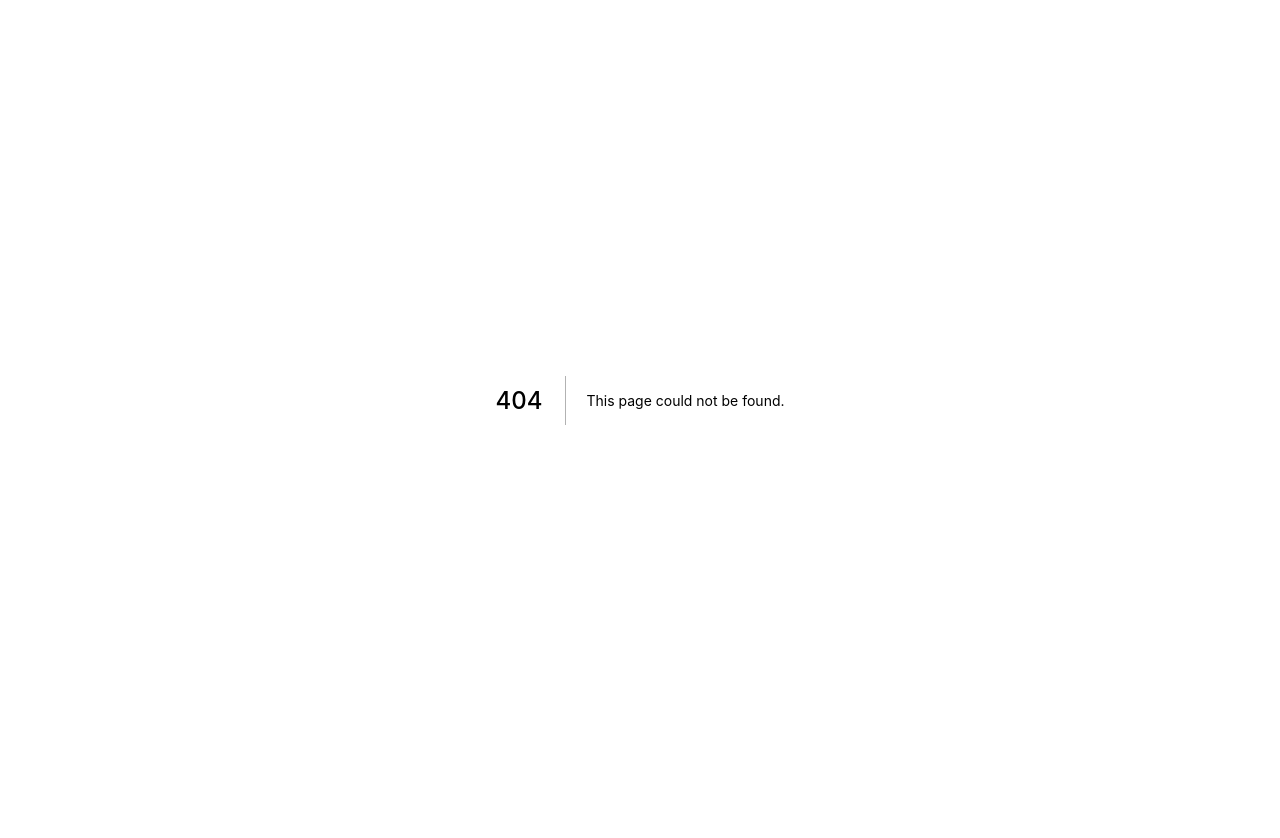
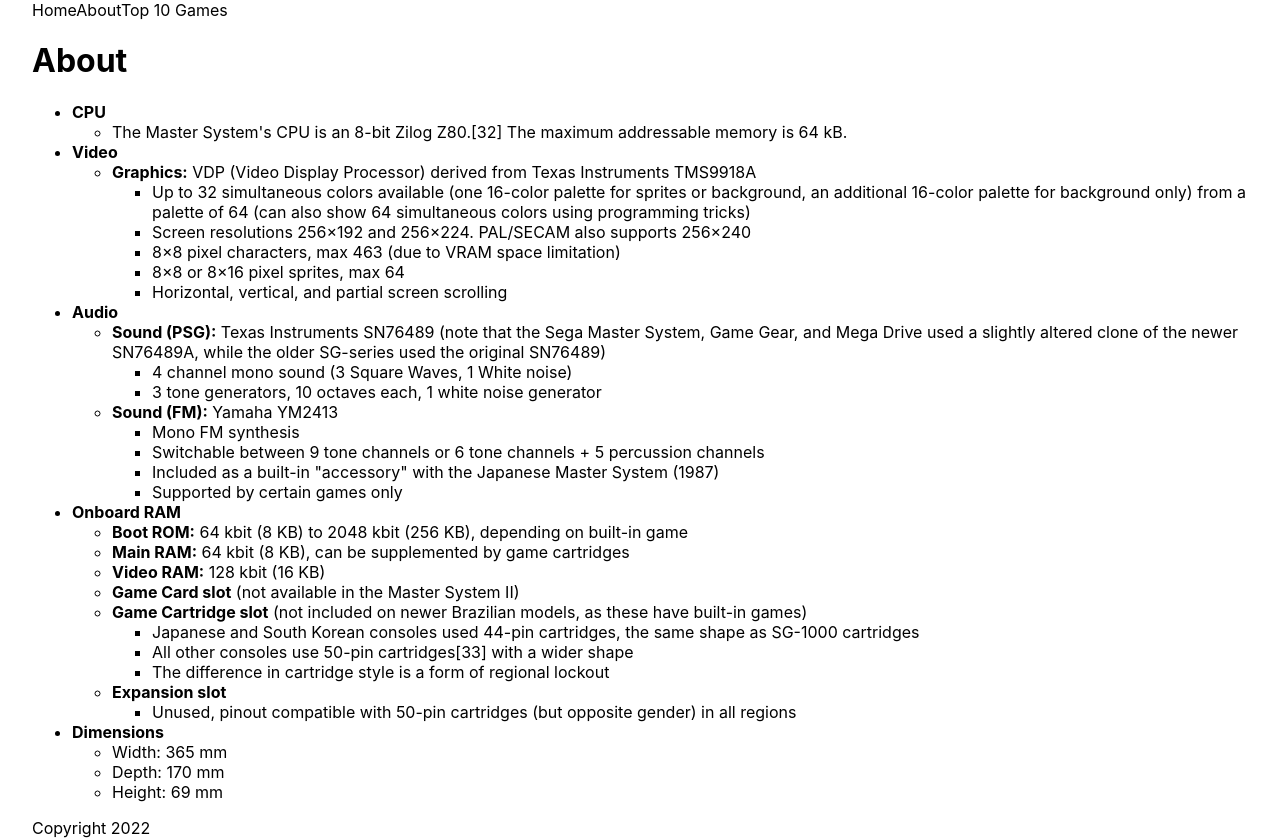
Before and after one commit to difiouze/nextjs-sega, a Next.js app: page /about in a window 1280 px wide. Before the commit this address had no page. Before the commit the page ends 800 px from the top, so only its background shows below. Built offline with nearby package versions, Linux system fonts and the light colour scheme.

Commit message:
First commit

```diff
--- /dev/null
+++ b/components/Footer.js
@@ -0,0 +1,11 @@
+import styles from '../styles/Home.module.css'
+
+const Footer = () => {
+    return (
+        <div className={styles.container}>
+            Copyright 2022
+        </div>
+    )
+}
+
+export default Footer;
--- /dev/null
+++ b/components/Layout.js
@@ -0,0 +1,14 @@
+import Navbar from "./Navbar";
+import Footer from "./Footer";
+
+const Layout = ({ children }) => {
+  return (
+    <div className="content">
+      <Navbar />
+      {children}
+      <Footer />
+    </div>
+  );
+};
+
+export default Layout;
--- /dev/null
+++ b/components/Navbar.js
@@ -0,0 +1,14 @@
+import Link from "next/link";
+import styles from '../styles/Home.module.css'
+
+const Navbar = () => {
+    return (
+        <div className={styles.container}>
+            <Link href="/"><a>Home</a></Link>
+            <Link href="/about"><a>About</a></Link>
+            <Link href="/listing/listing"><a>Top 10 Games</a></Link>
+        </div>
+    )
+}
+
+export default Navbar;
--- a/pages/_app.js
+++ b/pages/_app.js
@@ -1,7 +1,14 @@
+import Layout from '../components/Layout'
 import '../styles/globals.css'
 
 function MyApp({ Component, pageProps }) {
-  return <Component {...pageProps} />
+  return (
+    <Layout>
+      <Component {...pageProps} />
+    </Layout>
+  )
+
+
 }
 
 export default MyApp
--- /dev/null
+++ b/pages/about.js
@@ -0,0 +1,134 @@
+import styles from "../styles/Home.module.css";
+
+const About = () => {
+  return (
+    <div className={styles.container}>
+      <h1>About</h1>
+      <ul>
+        <li>
+          <b>CPU</b>
+          <ul>
+            <li>
+              The Master System's CPU is an 8-bit Zilog Z80.[32] The maximum
+              addressable memory is 64 kB.
+            </li>
+          </ul>
+        </li>
+        <li>
+          <b>Video</b>
+          <ul>
+            <li>
+              <b>Graphics:</b> VDP (Video Display Processor) derived from Texas
+              Instruments TMS9918A
+              <ul>
+                <li>
+                  Up to 32 simultaneous colors available (one 16-color palette
+                  for sprites or background, an additional 16-color palette for
+                  background only) from a palette of 64 (can also show 64
+                  simultaneous colors using programming tricks)
+                </li>
+                <li>
+                  Screen resolutions 256×192 and 256×224. PAL/SECAM also
+                  supports 256×240
+                </li>
+                <li>
+                  8×8 pixel characters, max 463 (due to VRAM space limitation)
+                </li>
+                <li>8×8 or 8×16 pixel sprites, max 64</li>
+                <li>Horizontal, vertical, and partial screen scrolling</li>
+              </ul>
+            </li>
+          </ul>
+        </li>
+        <li>
+          <b>Audio</b>
+          <ul>
+            <li>
+              <b>Sound (PSG):</b> Texas Instruments SN76489 (note that the Sega
+              Master System, Game Gear, and Mega Drive used a slightly altered
+              clone of the newer SN76489A, while the older SG-series used the
+              original SN76489)
+              <ul>
+                <li>4 channel mono sound (3 Square Waves, 1 White noise)</li>
+                <li>
+                  3 tone generators, 10 octaves each, 1 white noise generator
+                </li>
+              </ul>
+            </li>
+            <li>
+              <b>Sound (FM):</b> Yamaha YM2413
+              <ul>
+                <li>Mono FM synthesis</li>
+                <li>
+                  Switchable between 9 tone channels or 6 tone channels + 5
+                  percussion channels
+                </li>
+                <li>
+                  Included as a built-in "accessory" with the Japanese Master
+                  System (1987)
+                </li>
+                <li>Supported by certain games only</li>
+              </ul>
+            </li>
+          </ul>
+        </li>
+        <li>
+          <b>Onboard RAM</b>
+          <ul>
+            <li>
+              <b>Boot ROM:</b> 64 kbit (8 KB) to 2048 kbit (256 KB), depending
+              on built-in game
+            </li>
+            <li>
+              <b>Main RAM:</b> 64 kbit (8 KB), can be supplemented by game
+              cartridges
+            </li>
+            <li>
+              <b>Video RAM:</b> 128 kbit (16 KB)
+            </li>
+            <li>
+              <b>Game Card slot</b> (not available in the Master System II)
+            </li>
+            <li>
+              <b>Game Cartridge slot</b> (not included on newer Brazilian
+              models, as these have built-in games)
+              <ul>
+                <li>
+                  Japanese and South Korean consoles used 44-pin cartridges, the
+                  same shape as SG-1000 cartridges
+                </li>
+                <li>
+                  All other consoles use 50-pin cartridges[33] with a wider
+                  shape
+                </li>
+                <li>
+                  The difference in cartridge style is a form of regional
+                  lockout
+                </li>
+              </ul>
+            </li>
+            <li>
+              <b>Expansion slot</b>
+              <ul>
+                <li>
+                  Unused, pinout compatible with 50-pin cartridges (but opposite
+                  gender) in all regions
+                </li>
+              </ul>
+            </li>
+          </ul>
+        </li>
+        <li>
+          <b>Dimensions</b>
+          <ul>
+            <li>Width: 365 mm</li>
+            <li>Depth: 170 mm</li>
+            <li>Height: 69 mm</li>
+          </ul>
+        </li>
+      </ul>
+    </div>
+  );
+};
+
+export default About;
--- /dev/null
+++ b/pages/api/games.js
@@ -0,0 +1,54 @@
+const games = [
+    {
+        name: "Alex Kidd in Miracle World",
+        year: 1986,
+        publisher: "Sega"
+    },
+    {
+        name: "Hang On",
+        year: 1985,
+        publisher: "Sega"
+    },
+    {
+        name: "Pyscho Fox",
+        year: 1989,
+        publisher: "Sega"
+    },
+    {
+        name: "Bomber Raid",
+        year: 1989,
+        publisher: "Sanristu"
+    },
+    {
+        name: "Golvelius",
+        year: 1988,
+        publisher: "Compile"
+    },
+    {
+        name: "Rampage",
+        year: 1986,
+        publisher: "Sega"
+    },
+    {
+        name: "Hang On",
+        year: 1985,
+        publisher: "Sega"
+    },
+    {
+        name: "Pyscho Fox",
+        year: 1989,
+        publisher: "Sega"
+    },
+    {
+        name: "Bomber Raid",
+        year: 1989,
+        publisher: "Sanristu"
+    },
+    {
+        name: "Golvelius",
+        year: 1988,
+        publisher: "Compile"
+    }
+]
+
+export default games;
--- a/styles/Home.module.css
+++ b/styles/Home.module.css
@@ -71,6 +71,7 @@
   justify-content: center;
   flex-wrap: wrap;
   max-width: 800px;
+  margin: 0 auto;
 }
 
 .card {
@@ -83,6 +84,10 @@
   border-radius: 10px;
   transition: color 0.15s ease, border-color 0.15s ease;
   max-width: 300px;
+  display: flex;
+  flex-direction: column;
+  align-items: center;
+  cursor: pointer;
 }
 
 .card:hover,
```
Also changed, not shown: pages/index.js (+21 -63 lines), pages/listing/listing.js (added, +21 -0 lines).
